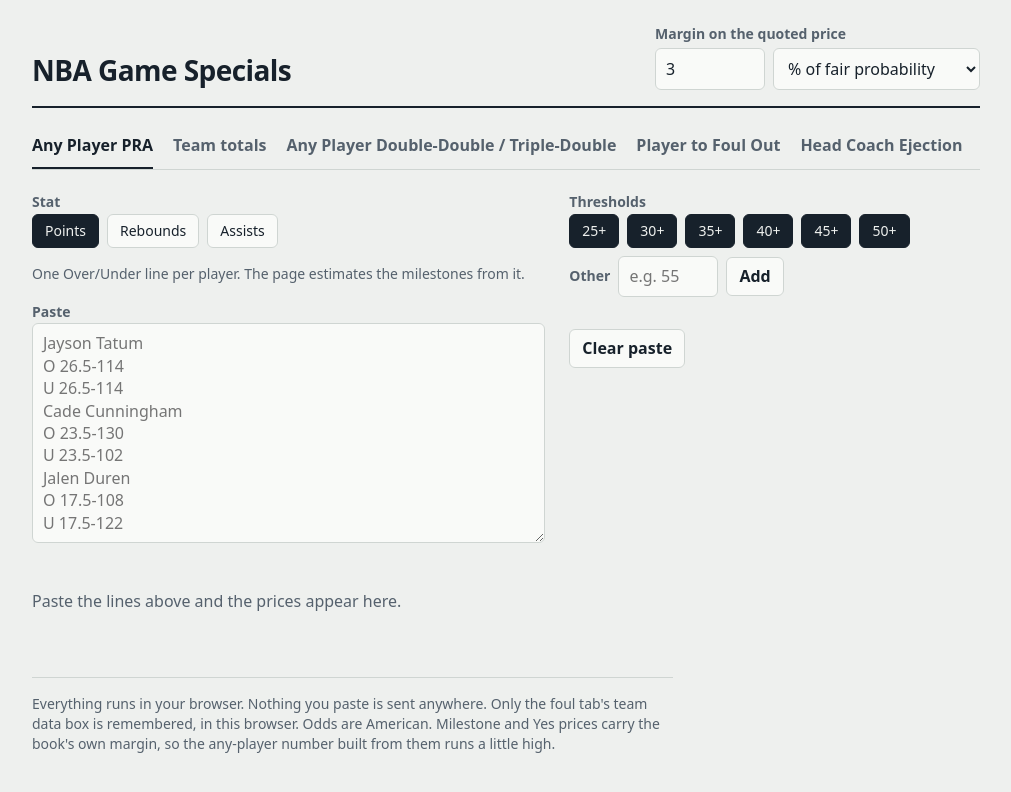
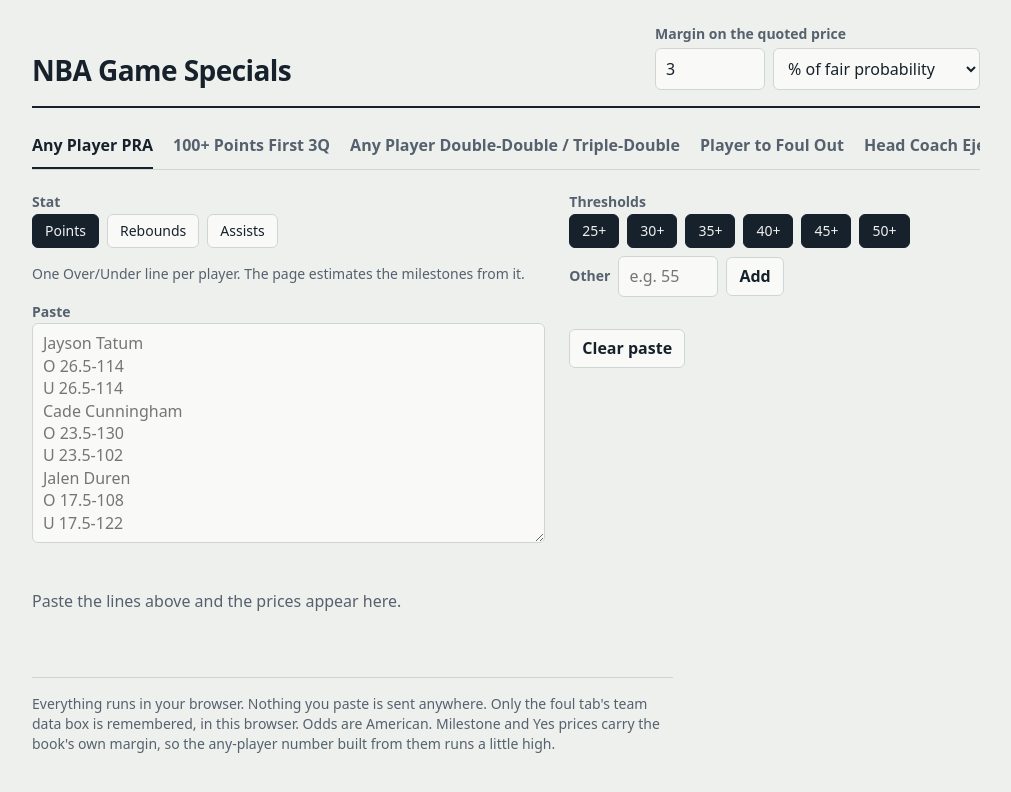
Before and after one commit to RC2095/NBA-Game-Specials, a plain HTML site: page site/index.html in a window 1280 px wide. Shown: the whole page, without its empty margins (134-1145 px from the left). Drawn offline with Linux system fonts and the light colour scheme; a web font is replaced by a local one.

Commit message:
Update index.html

```diff
--- a/site/index.html
+++ b/site/index.html
@@ -199,7 +199,7 @@
 
   <nav role="tablist" aria-label="Markets">
     <button role="tab" id="tab-any" aria-selected="true" aria-controls="panel-any">Any Player PRA</button>
-    <button role="tab" id="tab-team" aria-selected="false" aria-controls="panel-team" tabindex="-1">Team totals</button>
+    <button role="tab" id="tab-team" aria-selected="false" aria-controls="panel-team" tabindex="-1">100+ Points First 3Q</button>
     <button role="tab" id="tab-direct" aria-selected="false" aria-controls="panel-direct" tabindex="-1">Any Player Double-Double / Triple-Double</button>
     <button role="tab" id="tab-foul" aria-selected="false" aria-controls="panel-foul" tabindex="-1">Player to Foul Out</button>
     <button role="tab" id="tab-rare" aria-selected="false" aria-controls="panel-rare" tabindex="-1">Head Coach Ejection</button>
```
